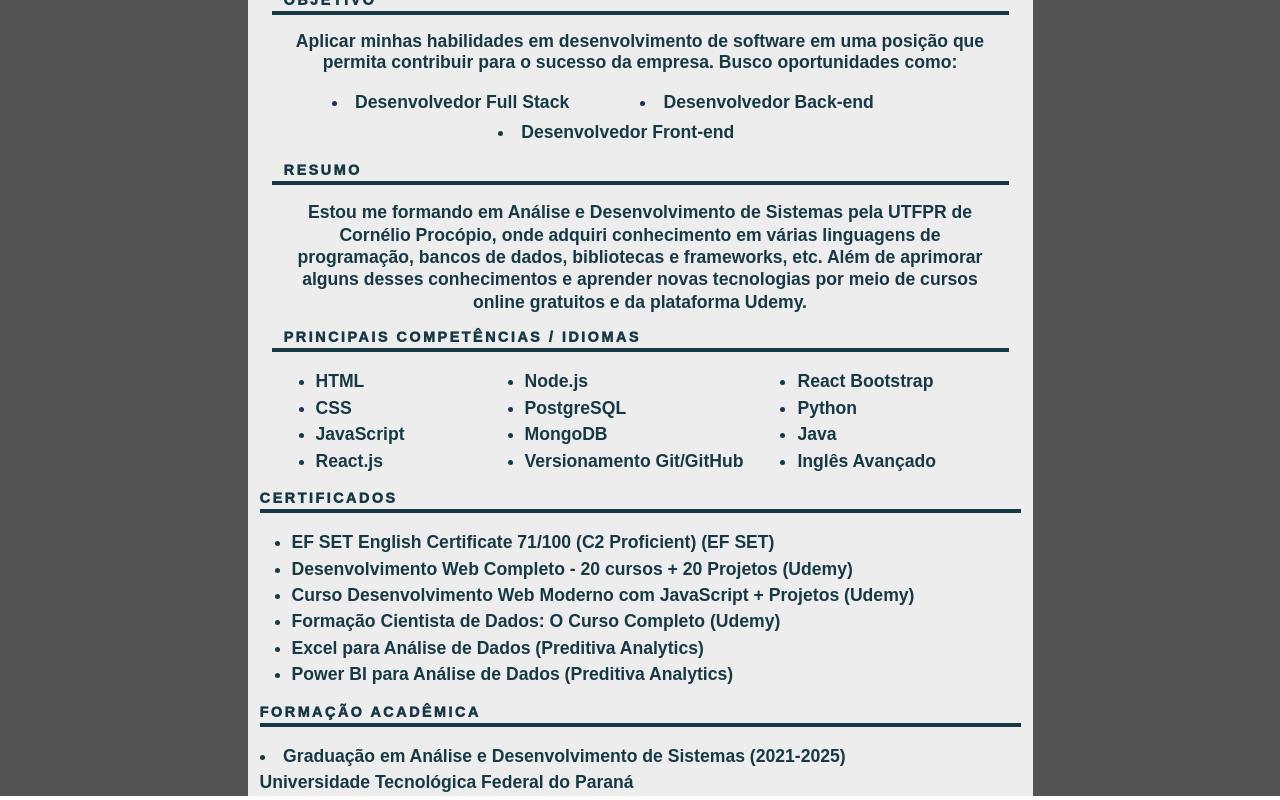
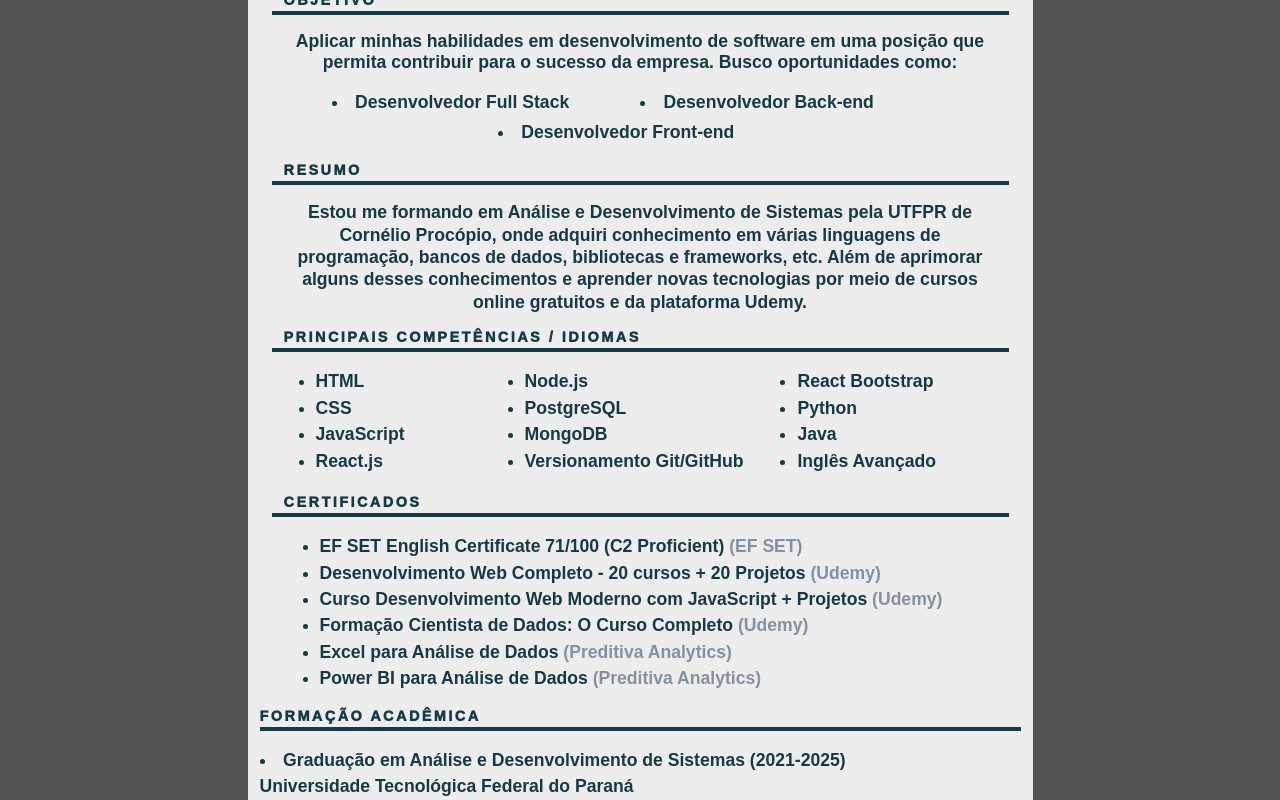
Before and after one commit to thalesondas/curriculum, a React (Create React App) app: page / in a window 1280 px wide. Shown: the part 286-1086 px from the top of the page. Built offline with nearby package versions, Linux system fonts and the light colour scheme.

Commit message:
Melhorando o Container de certificados

```diff
--- a/src/App.css
+++ b/src/App.css
@@ -16,6 +16,16 @@
   background-color: var(--cor-background);
   min-height: 100vh;
   width: 785px !important;
+}
+
+h1{
+  font-weight: bold;
+}
+
+h2{
+  font-size: 1.2rem !important;
+  letter-spacing: 3.5px !important;
+  font-weight: 550 !important;
 }
 
 h3{
@@ -40,3 +50,7 @@ p{
 li{
   font-size: 1.1rem;
 }
+
+.letra-cinza{
+  color: #8491a0;
+}
--- a/src/assets/Cabecalho.css
+++ /dev/null
@@ -1,9 +0,0 @@
-h1{
-    font-weight: bold;
-}
-
-h2{
-    font-size: 1.2rem !important;
-    letter-spacing: 3.5px !important;
-    font-weight: 550 !important;
-}
--- a/src/components/Cabecalho.js
+++ b/src/components/Cabecalho.js
@@ -1,5 +1,4 @@
 import { Col, Container, Row } from "react-bootstrap";
-import '../assets/Cabecalho.css'
 
 const Cabecalho = () => {
     return(
--- a/src/components/Certificados.js
+++ b/src/components/Certificados.js
@@ -1,17 +1,21 @@
+import { Container } from "react-bootstrap";
+
 const Certificados = () => {
     return(
-        <>
-            <h3>Certificados</h3>
+        <Container className="mt-1">
+            <Container className="d-flex justify-content-start align-items-start">
+                <h3>Certificados</h3>
+            </Container>
             <hr />
-            <ul>
-            <li>EF SET English Certificate 71/100 (C2 Proficient) (EF SET)</li>
-            <li>Desenvolvimento Web Completo - 20 cursos + 20 Projetos (Udemy)</li>
-            <li>Curso Desenvolvimento Web Moderno com JavaScript + Projetos (Udemy)</li>
-            <li>Formação Cientista de Dados: O Curso Completo (Udemy)</li>
-            <li>Excel para Análise de Dados (Preditiva Analytics)</li>
-            <li>Power BI para Análise de Dados (Preditiva Analytics)</li>
+            <ul className="ms-3">
+                <li>EF SET English Certificate 71/100 (C2 Proficient) <span className="letra-cinza">(EF SET)</span></li>
+                <li>Desenvolvimento Web Completo - 20 cursos + 20 Projetos <span className="letra-cinza">(Udemy)</span></li>
+                <li>Curso Desenvolvimento Web Moderno com JavaScript + Projetos <span className="letra-cinza">(Udemy)</span></li>
+                <li>Formação Cientista de Dados: O Curso Completo <span className="letra-cinza">(Udemy)</span></li>
+                <li>Excel para Análise de Dados <span className="letra-cinza">(Preditiva Analytics)</span></li>
+                <li>Power BI para Análise de Dados <span className="letra-cinza">(Preditiva Analytics)</span></li>
             </ul>
-        </>
+        </Container>
     )
 }
 
```
